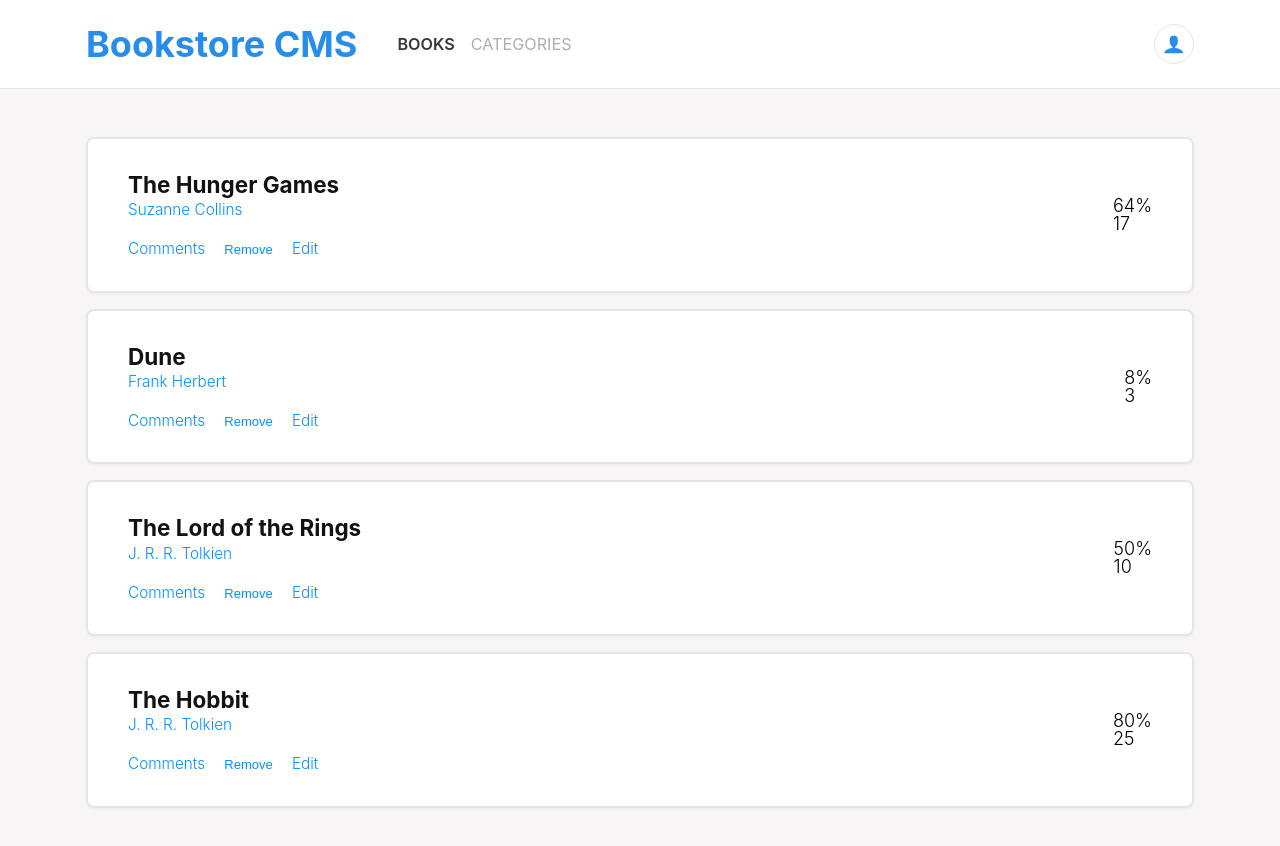
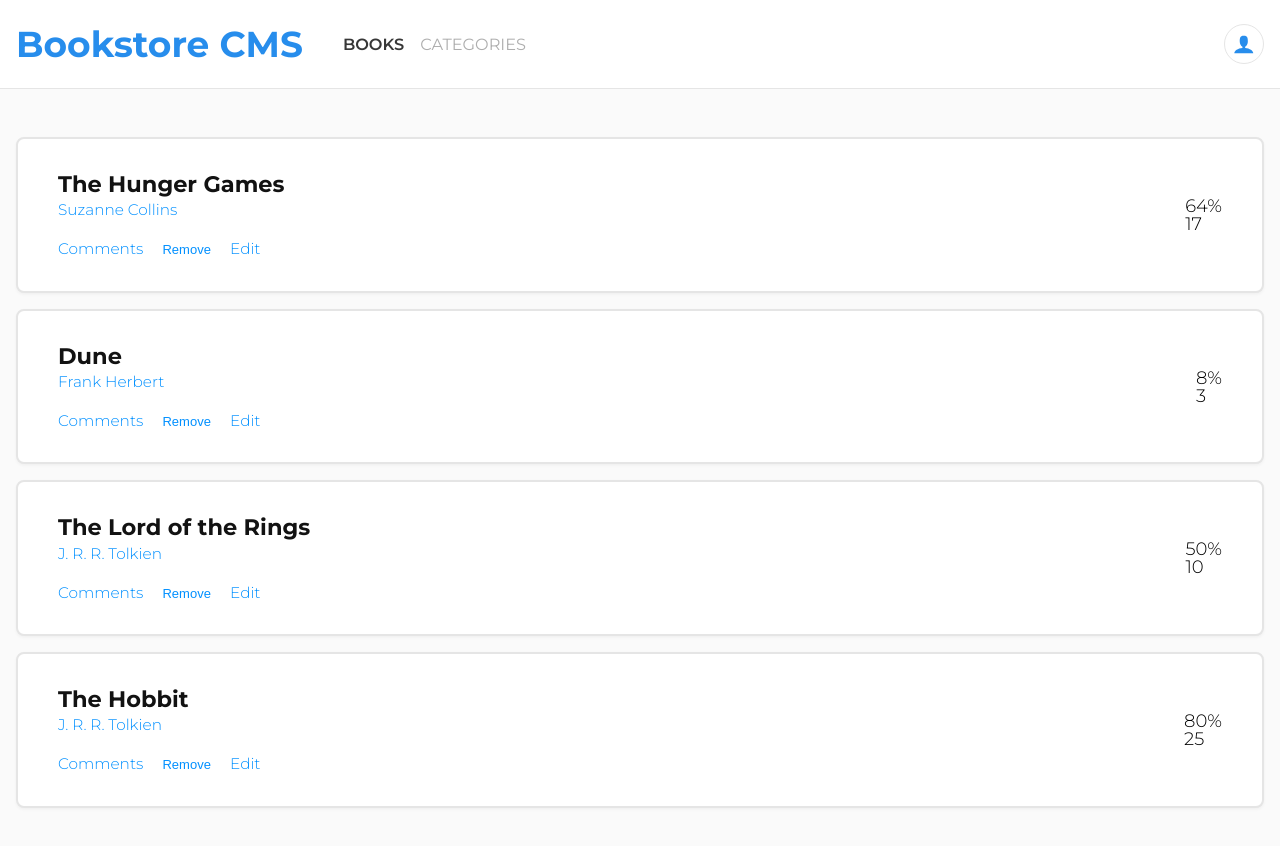
Before and after one commit to NitBravoA92/bookstore, a React (Create React App) app: page / in a window 1280 px wide. Shown: the top 846 px of the page. Built offline with nearby package versions, Linux system fonts and the light colour scheme.

Commit message:
Add custom font family

```diff
--- a/src/index.css
+++ b/src/index.css
@@ -1,3 +1,5 @@
+@import url('https://fonts.googleapis.com/css2?family=Montserrat:wght@200;300;400;500;600;700&family=Roboto+Slab:wght@100;200;300;400;500;600;700&display=swap');
+
 *,
 *::before,
 *::after {
@@ -9,13 +11,9 @@
 
 body {
   width: 100%;
-  background-color: #f7f5f5;
+  background-color: #fafafa;
   margin: 0;
-  font-family: -apple-system, BlinkMacSystemFont, 'Segoe UI', 'Roboto', 'Oxygen',
-    'Ubuntu', 'Cantarell', 'Fira Sans', 'Droid Sans', 'Helvetica Neue',
-    sans-serif;
-  -webkit-font-smoothing: antialiased;
-  -moz-osx-font-smoothing: grayscale;
+  font-family: 'Montserrat', sans-serif;
   font-size: 18px;
   font-weight: 300;
   font-style: normal;
@@ -39,27 +37,3 @@
   margin: 0 auto;
   padding: 0 1rem;
 }
-
-@media (min-width: 576px) {
-  .container {
-    max-width: 540px;
-  }
-}
-
-@media (min-width: 768px) {
-  .container {
-    max-width: 720px;
-  }
-}
-
-@media (min-width: 992px) {
-  .container {
-    max-width: 960px;
-  }
-}
-
-@media (min-width: 1200px) {
-  .container {
-    max-width: 1140px;
-  }
-}
```
